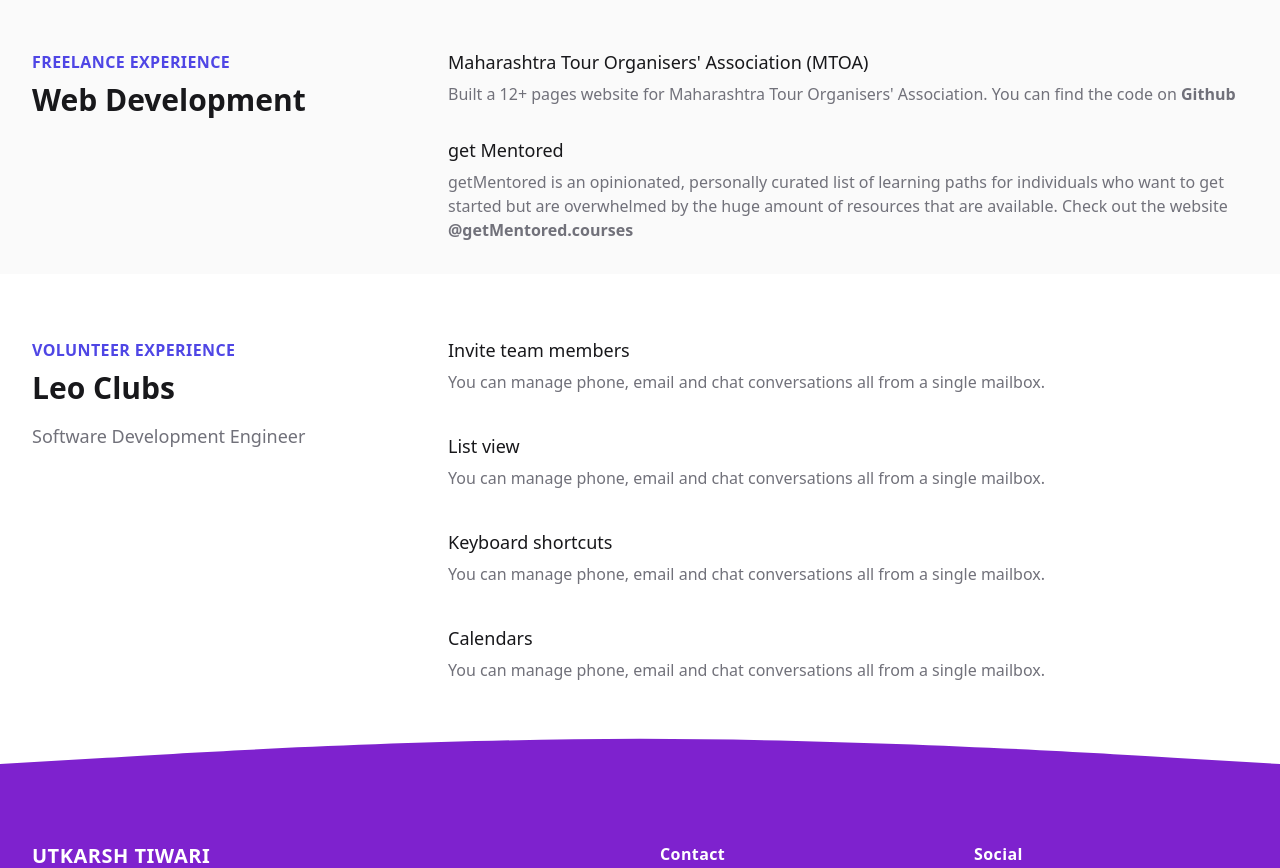
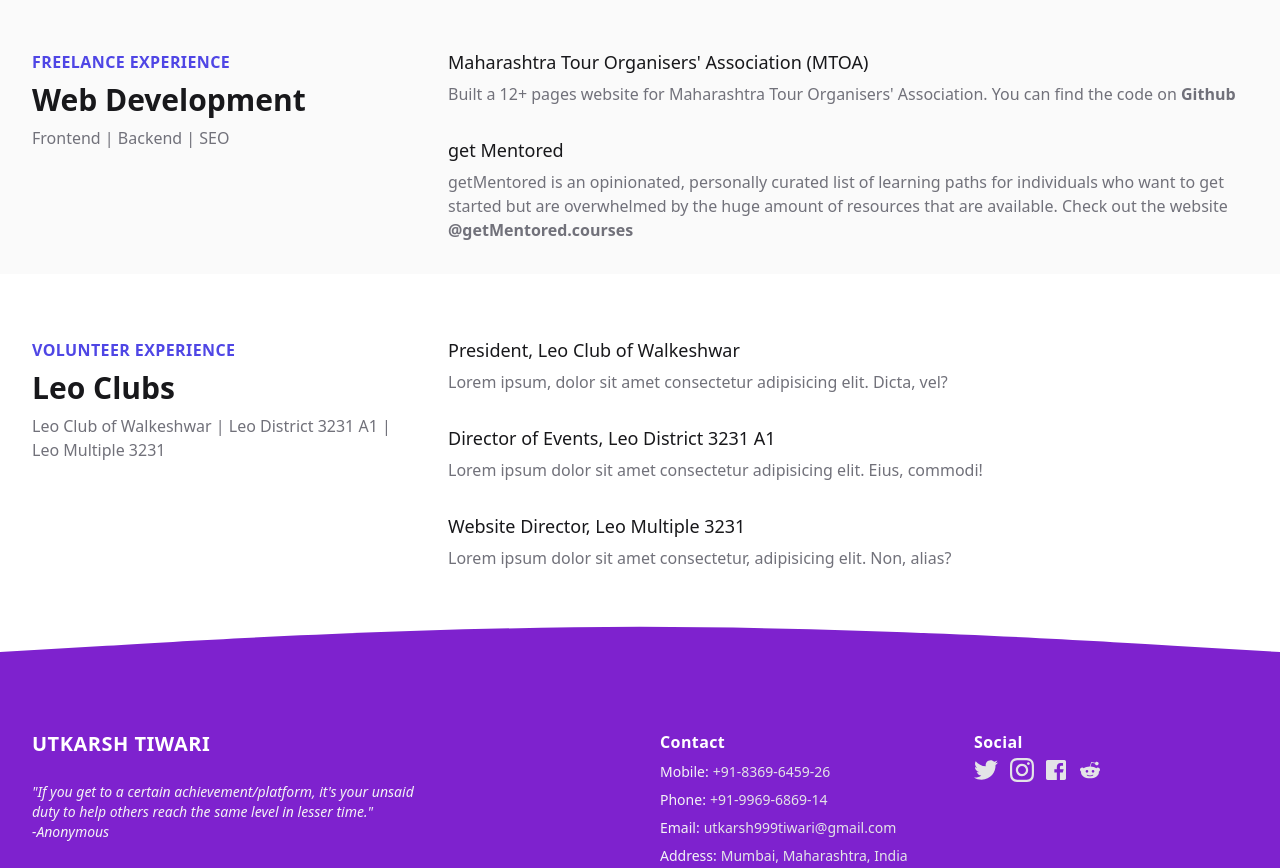
Before and after one commit to utk09/utk09.github.io, a React (Create React App) app: page / in a window 1280 px wide. Shown: the part 1400-2268 px from the top of the page. Built offline with nearby package versions, Linux system fonts and the light colour scheme; a web font is replaced by a local one.

Commit message:
add volunteer exp

```diff
--- a/src/components/freelanceexperience.jsx
+++ b/src/components/freelanceexperience.jsx
@@ -8,6 +8,7 @@
           <div>
             <h2 className="text-base font-semibold text-indigo-600 uppercase tracking-wide">FREELANCE EXPERIENCE</h2>
             <p className="mt-2 text-3xl font-extrabold text-gray-900">Web Development</p>
+            <p className="mt-2 text-md text-gray-500">Frontend | Backend | SEO</p>
             {/* <p className="mt-4 text-lg text-gray-500">Software Development Engineer</p> */}
           </div>
           <div className="mt-12 lg:mt-0 lg:col-span-2">
--- a/src/components/volunteerexperience.jsx
+++ b/src/components/volunteerexperience.jsx
@@ -8,46 +8,32 @@
           <div>
             <h2 className="text-base font-semibold text-indigo-600 uppercase tracking-wide">VOLUNTEER EXPERIENCE</h2>
             <p className="mt-2 text-3xl font-extrabold text-gray-900">Leo Clubs</p>
-            <p className="mt-4 text-lg text-gray-500">Software Development Engineer</p>
+            <p className="mt-2 text-md text-gray-500">Leo Club of Walkeshwar | Leo District 3231 A1 | Leo Multiple 3231</p>
           </div>
           <div className="mt-12 lg:mt-0 lg:col-span-2">
-            <dl className="space-y-10 sm:space-y-0 sm:grid sm:grid-rows-4 sm:grid-flow-col sm:gap-x-6 sm:gap-y-10 lg:gap-x-8">
+            <dl className="space-y-10 sm:space-y-0 sm:grid sm:grid-rows-1 sm:grid-flow-col sm:gap-x-6 sm:gap-y-10 lg:gap-x-8">
 
-              <div className="relative">
+              <div>
                 <dt>
-                  <p className=" text-lg leading-6 font-medium text-gray-900">Invite team members</p>
+                  <p className="text-lg leading-6 font-medium text-gray-900">President, Leo Club of Walkeshwar</p>
                 </dt>
-                <dd className="mt-2  text-base text-gray-500">
-                  You can manage phone, email and chat conversations all from a single mailbox.
-              </dd>
+                <dd className="mt-2 text-base text-gray-500">
+                  Lorem ipsum, dolor sit amet consectetur adipisicing elit. Dicta, vel?
+                </dd>
+                <dt>
+                  <p className="mt-8 mb-0 text-lg leading-6 font-medium text-gray-900">Director of Events, Leo District 3231 A1</p>
+                </dt>
+                <dd className="mt-2  mb-0 text-gray-500">
+                  Lorem ipsum dolor sit amet consectetur adipisicing elit. Eius, commodi!
+                </dd>
+                <dt>
+                  <p className="mt-8 mb-0 text-lg leading-6 font-medium text-gray-900">Website Director, Leo Multiple 3231</p>
+                </dt>
+                <dd className="mt-2  mb-0 text-gray-500">
+                  Lorem ipsum dolor sit amet consectetur, adipisicing elit. Non, alias?
+                </dd>
               </div>
 
-              <div className="relative">
-                <dt>
-                  <p className=" text-lg leading-6 font-medium text-gray-900">List view</p>
-                </dt>
-                <dd className="mt-2  text-base text-gray-500">
-                  You can manage phone, email and chat conversations all from a single mailbox.
-              </dd>
-              </div>
-
-              <div className="relative">
-                <dt>
-                  <p className=" text-lg leading-6 font-medium text-gray-900">Keyboard shortcuts</p>
-                </dt>
-                <dd className="mt-2  text-base text-gray-500">
-                  You can manage phone, email and chat conversations all from a single mailbox.
-              </dd>
-              </div>
-
-              <div className="relative">
-                <dt>
-                  <p className=" text-lg leading-6 font-medium text-gray-900">Calendars</p>
-                </dt>
-                <dd className="mt-2  text-base text-gray-500">
-                  You can manage phone, email and chat conversations all from a single mailbox.
-              </dd>
-              </div>
             </dl>
           </div>
         </div>
--- a/src/components/workexperience.jsx
+++ b/src/components/workexperience.jsx
@@ -8,7 +8,7 @@
           <div>
             <h2 className="text-base font-semibold text-indigo-600 uppercase tracking-wide">WORK EXPERIENCE</h2>
             <p className="mt-2 text-3xl font-extrabold text-gray-900">Jio Platforms Limited</p>
-            <p className="mt-4 text-lg text-gray-500">Software Development Engineer</p>
+            <p className="mt-2 text-md text-gray-500">Software Development Engineer</p>
             {/* <p className="mt-1 text-lg text-gray-500">Analytics COE</p> */}
           </div>
           <div className="mt-12 lg:mt-0 lg:col-span-2">
```
